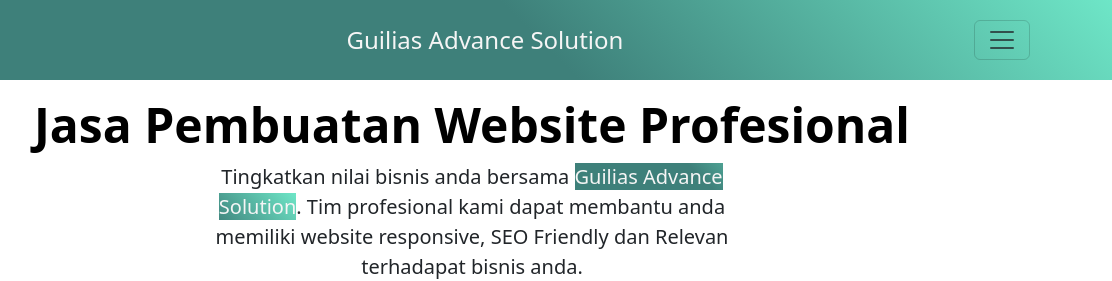
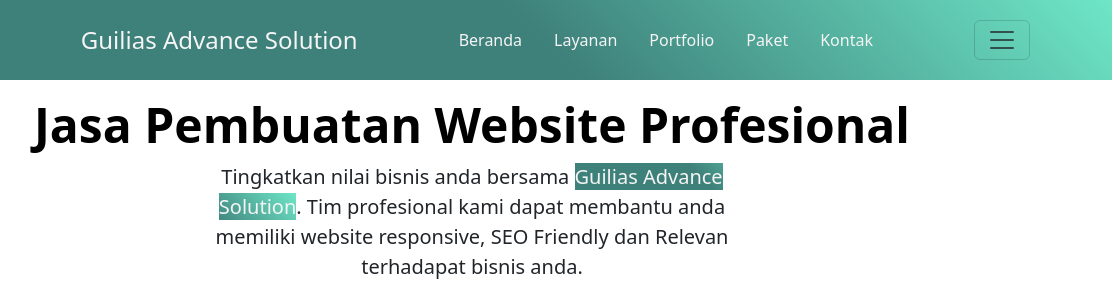
Before and after one commit to widygui93/widygui93.github.io, a plain HTML site: page index.html in a window 1280 px wide. Shown: the top 281 px of the page, 168-1280 px from the left. Drawn offline with nearby package versions, Linux system fonts and the light colour scheme.

Commit message:
add menu bar for desktop view

```diff
--- a/index.html
+++ b/index.html
@@ -33,25 +33,19 @@
       </symbol>
     </svg>
 	<div class="container">
-<!--         <header class="d-flex flex-wrap justify-content-center py-3 mb-4 border-bottom">
-          <a
-            href="/"
-            class="d-flex align-items-center mb-3 mb-md-0 me-md-auto link-body-emphasis text-decoration-none"
-          >
-            <span class="fs-4">Guilias Advance Solution</span>
-          </a>
-          <ul class="nav nav-pills">
-            <li class="nav-item"><a href="#" class="nav-link">Beranda</a></li>
-            <li class="nav-item"><a href="#" class="nav-link">Tentang</a></li>
-            <li class="nav-item"><a href="#" class="nav-link">Paket</a></li>
-            <li class="nav-item"><a href="#" class="nav-link">Portfolio</a></li>
-            <li class="nav-item"><a href="#" class="nav-link">Kontak</a></li>
-          </ul>
-        </header> -->
       <nav class="navbar fixed-top navbar-wrapper" aria-label="First navbar example">
         <div class="container">
           <img src="./img/cover.png" class="GAS-logo" alt="GAS-logo">
           <span class="GAS-title fs-4">Guilias Advance Solution</span>
+          <div class="menu-bar-lg">
+	          <ul class="nav justify-content-end">
+	            <li class="nav-item"><a class="nav-link" href="#">Beranda</a></li>
+	            <li class="nav-item"><a class="nav-link" href="#layanan">Layanan</a></li>
+	            <li class="nav-item"><a class="nav-link" href="#Portfolio">Portfolio</a></li>
+	            <li class="nav-item"><a class="nav-link" href="#">Paket</a></li>
+	            <li class="nav-item"><a class="nav-link" href="#">Kontak</a></li>
+	          </ul>
+          </div>
           <button
             class="navbar-toggler"
             type="button"
```
